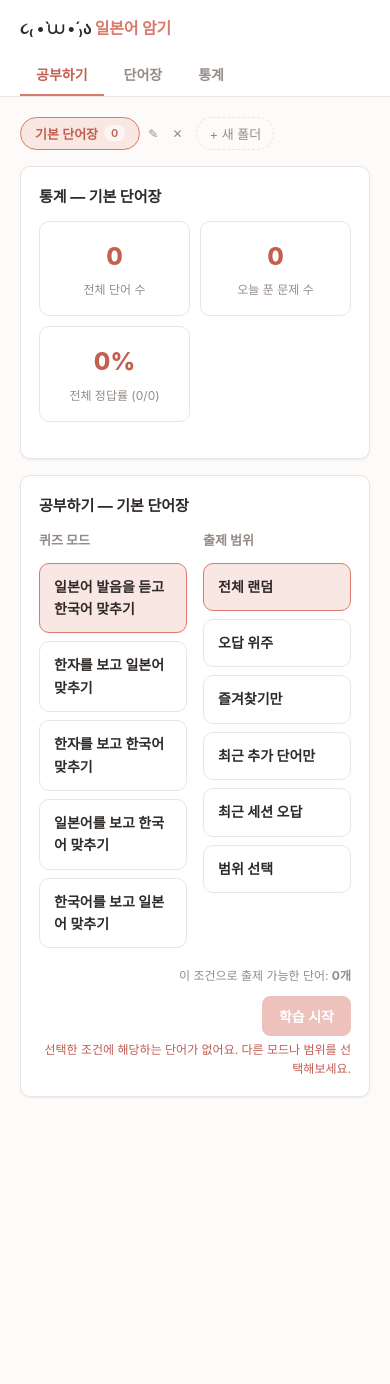
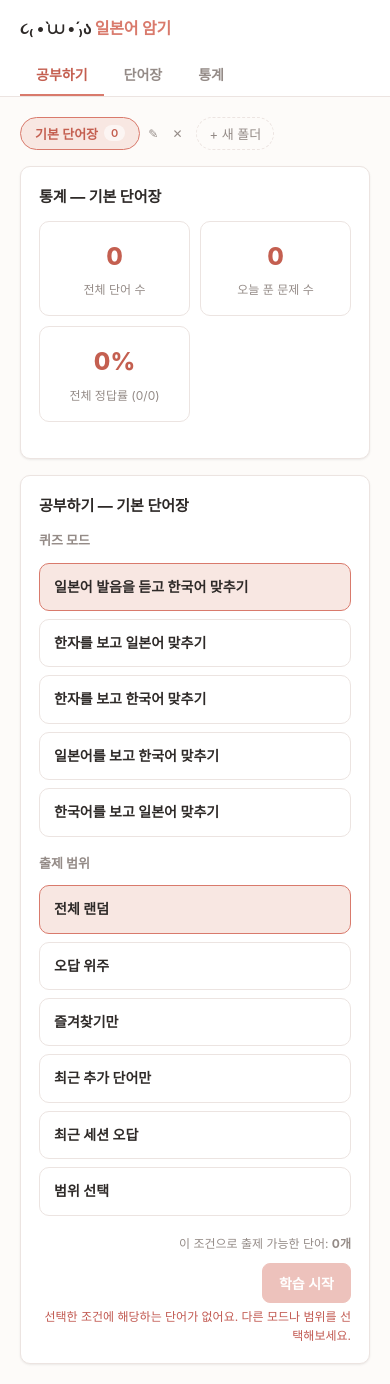
Before and after one commit to EunJung516/Yomi, a React (Vite) app: page / in a window 390 px wide. Before the commit the page ends 1117 px from the top, so only its background shows below. Built offline with nearby package versions, Linux system fonts and the light colour scheme.

Commit message:
design: study config option layout

```diff
--- a/src/App.css
+++ b/src/App.css
@@ -425,6 +425,15 @@ select.input:focus {
 }
 
 /* ---------- Study config ---------- */
+.option-layout {
+  display: flex;
+  gap: 16px;
+
+  @media (max-width: 600px) {
+    flex-direction: column;
+  }
+}
+
 .option-grid {
   display: flex;
   flex-direction: column;
--- a/src/components/StudyConfig.jsx
+++ b/src/components/StudyConfig.jsx
@@ -34,7 +34,7 @@ export default function StudyConfig({ words, folders, activeFolderId, settings,
     <div className="card">
       <h2 className="section-title">공부하기 — {activeFolder?.name}</h2>
 
-      <div style={{display: 'flex', gap: 16}}>
+      <div className="option-layout">
         <div style={{flex: 1}}>
           <h3 className="section-title" style={{ fontSize: 13, color: 'var(--color-text-muted)' }}>
             퀴즈 모드
```
